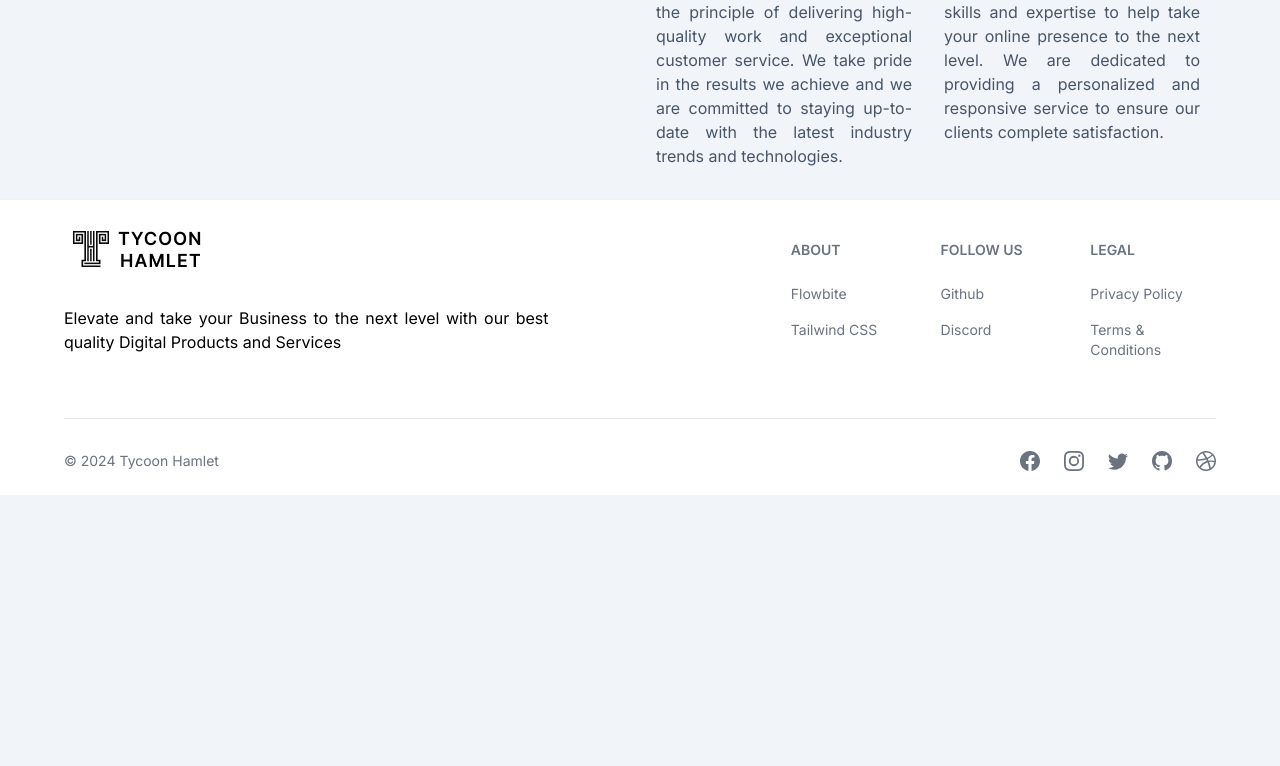
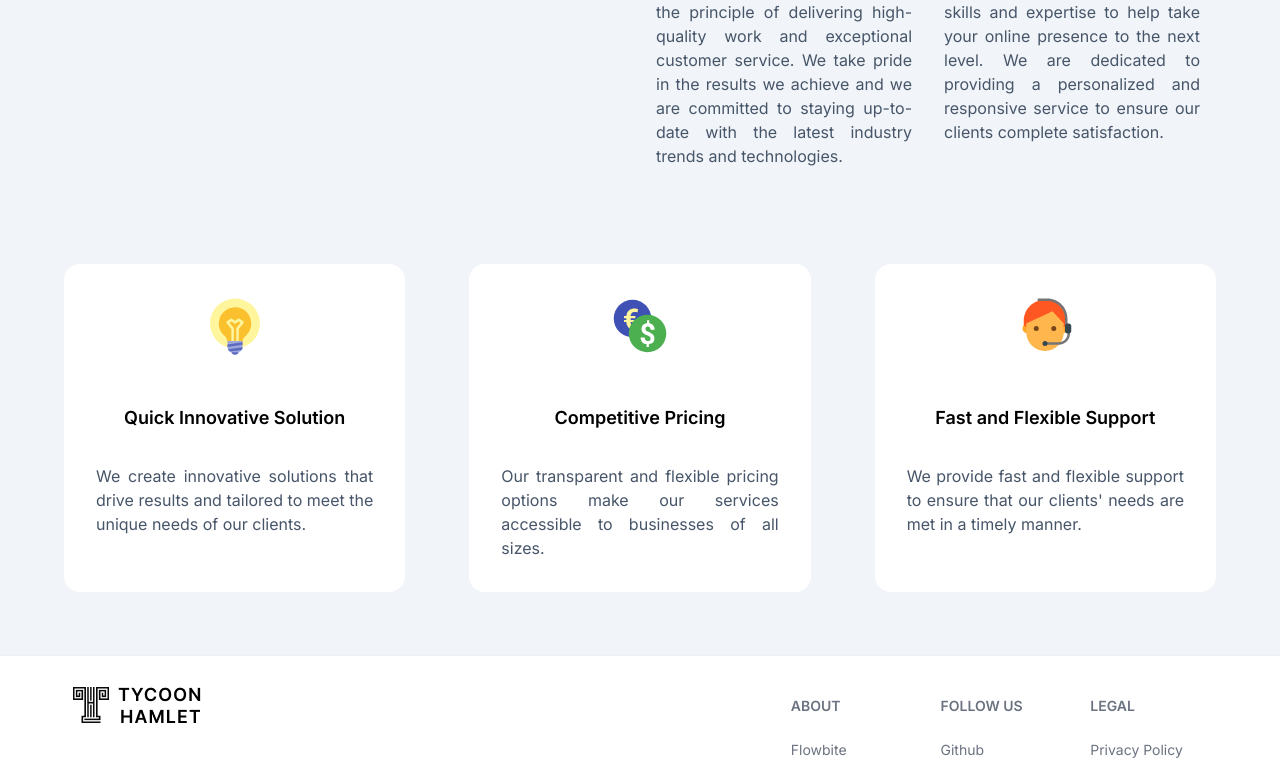
Before and after one commit to Manas610/th-new, a Next.js app: page /about-us in a window 1280 px wide. Shown: the part 760-1526 px from the top of the page. Before the commit the page ends 1255 px from the top, so only its background shows below. Built offline with nearby package versions, Linux system fonts and the light colour scheme.

Commit message:
about us cards

```diff
--- a/src/app/about-us/page.jsx
+++ b/src/app/about-us/page.jsx
@@ -1,4 +1,6 @@
 "use client"
+
+import { FcCurrencyExchange , FcAssistant , FcIdea } from "react-icons/fc";
 
 function page() {
   return (
@@ -9,11 +11,11 @@ function page() {
             </div>
         </div>
 
-        <div className="lg:mx-16 md:mx-8 mx-4 md:grid md:grid-cols-2 flex flex-col">
-            <div className="lg:m-16 md:m-8 m-4 mb-8">
+        <div className="lg:mx-16 md:mx-8 mx-4 md:grid lg:grid-cols-2 md:grid-cols-3 flex flex-col">
+            <div className="lg:m-16 md:m-8 m-4 mb-8 lg:col-span-1 md:col-span-1">
                 <span className="text-4xl font-bold">The Best Solutions for Best Business</span>
             </div>
-            <div className="text-slate-600 sm:grid sm:grid-cols-2 flex flex-col gap-8 mb-8 mx-4">
+            <div className="text-slate-600 sm:grid sm:grid-cols-2 flex flex-col gap-8 mb-8 mx-4 md:col-span-2 lg:col-span-1">
                 <div className="col-span-1 text-justify">
                     <span>We are a team of experienced professionals who specialize in web development, app development, logo and branding, SEO optimization, digital marketing, and strategy and research.</span><br/><br/>
                     <span>Our company was founded on the principle of delivering high-quality work and exceptional customer service. We take pride in the results we achieve and we are committed to staying up-to-date with the latest industry trends and technologies.</span><br/>
@@ -24,6 +26,46 @@ function page() {
                 </div>
             </div>
         </div>
+
+            <div className="lg:mx-16 md:mx-8 mx-4 my-16 grid grid-cols-1 lg:grid-cols-3 sm:grid-cols-2 lg:gap-16 gap-8">
+
+                <div className="bg-white hover:text-white group inline-block w-auto rounded-2xl h-auto hover:shadow-xl hover:shadow-slate-200 sevice-card-hover-effect">
+                    <div className="my-8">
+                        <div className="flex justify-center relative">
+                            <div><FcIdea className="text-6xl" /></div>
+                        </div>
+                    </div>
+                    <div className="flex flex-col text-center pt-4 font-semibold text-lg">Quick Innovative Solution</div>
+                    <div><p className="p-8 group-hover:text-white text-slate-600 text-justify">
+                        We create innovative solutions that drive results and tailored to meet the unique needs of our clients.
+                    </p></div>
+                </div>
+
+                <div className="bg-white hover:text-white group inline-block w-auto rounded-2xl h-auto hover:shadow-xl hover:shadow-slate-200 sevice-card-hover-effect">
+                    <div className="my-8">
+                        <div className="flex justify-center relative">
+                            <div><FcCurrencyExchange className="text-6xl" /></div>
+                        </div>
+                    </div>
+                    <div className="flex flex-col text-center pt-4 font-semibold text-lg">Competitive Pricing</div>
+                    <div><p className="p-8 group-hover:text-white text-slate-600 text-justify">
+                        Our transparent and flexible pricing options make our services accessible to businesses of all sizes.
+                    </p></div>
+                </div>
+
+                <div className="bg-white hover:text-white group inline-block w-auto rounded-2xl h-auto hover:shadow-xl hover:shadow-slate-200 sevice-card-hover-effect">
+                    <div className="my-8">
+                        <div className="flex justify-center relative">
+                            <div><FcAssistant className="text-6xl" /></div>
+                        </div>
+                    </div>
+                    <div className="flex flex-col text-center pt-4 font-semibold text-lg">Fast and Flexible Support</div>
+                    <div><p className="p-8 group-hover:text-white text-slate-600 text-justify">
+                        We provide fast and flexible support to ensure that our clients' needs are met in a timely manner.
+                    </p></div>
+                </div>
+            </div>
+
     </div>
   )
 }
--- a/src/app/globals.css
+++ b/src/app/globals.css
@@ -361,3 +361,29 @@ body {
 .underline-main:hover {
   background-size: 100% 88%;
 }
+
+.sevice-card-hover-effect {
+  position: relative;
+  overflow: hidden;
+}
+
+.sevice-card-hover-effect::before {
+  content: '';
+  position: absolute;
+  top: -100%;
+  left: 0;
+  width: 100%;
+  height: 100%;
+  background-color: #1e40af; /* Replace with your 'bg-blue-dark' color code */
+  transition: top 0.5s ease-in-out;
+  z-index: 0;
+}
+
+.sevice-card-hover-effect:hover::before {
+  top: 0;
+}
+
+.sevice-card-hover-effect > * {
+  position: relative;
+  z-index: 1;
+}
```
